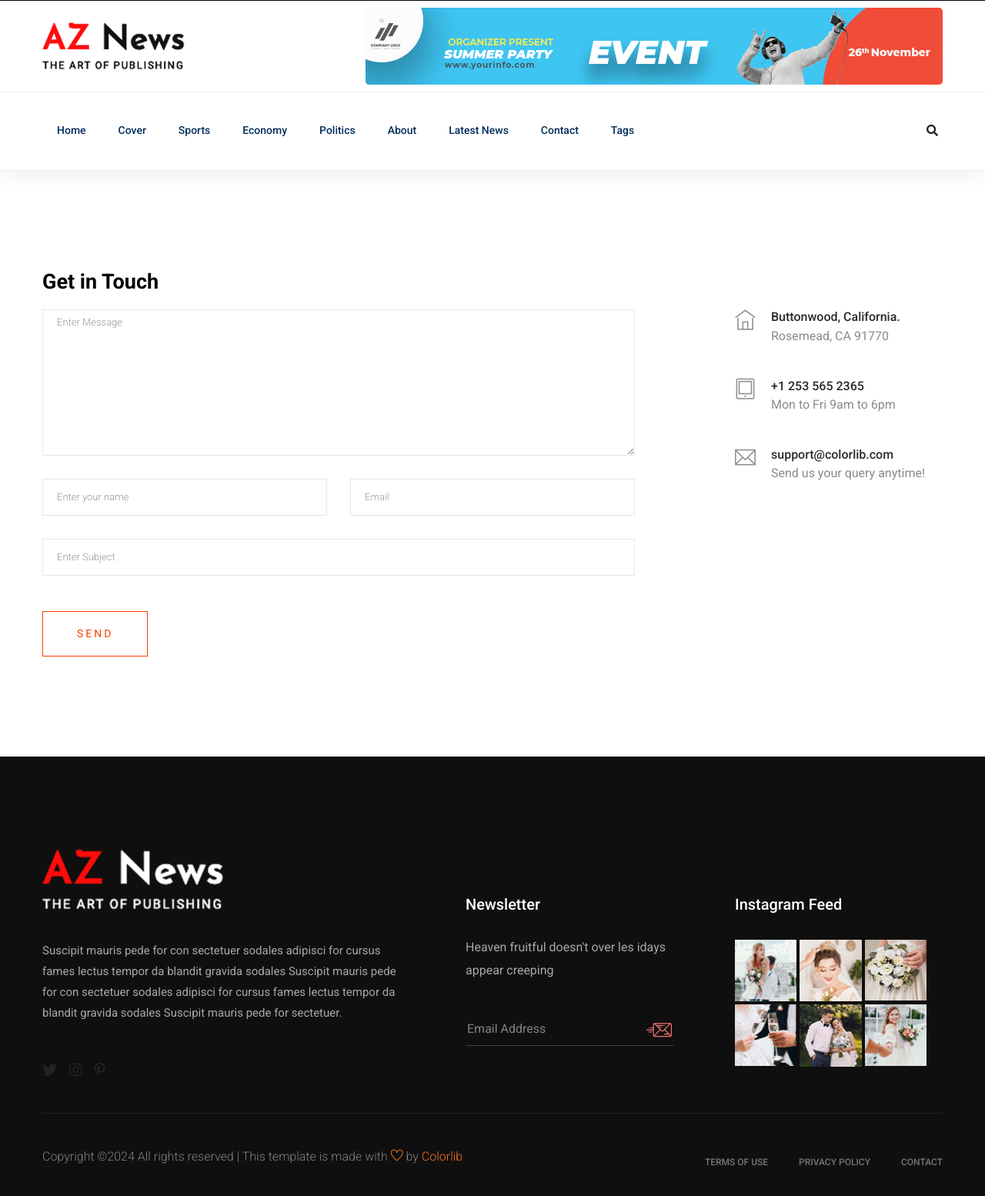
After one commit to rms-sth/newspaper-8am-2024-august, a Django app: page /contact/ in a window 1280 px wide. The commit adds this page. Shown: the part 315-1869 px from the top of the page at 77% size. Run offline with Django 5.2, Linux system fonts and the light colour scheme; data comes from the database, SQL or seed files in the repository; both versions use the stored data as it was after the commit; some libraries are stand-ins or nearby versions.

Commit message:
Add contact form

```diff
--- a/newspaper/admin.py
+++ b/newspaper/admin.py
@@ -1,9 +1,10 @@
 from django.contrib import admin
 
-from newspaper.models import Category, Post, Tag, UserProfile, Comment
+from newspaper.models import Category, Post, Tag, UserProfile, Comment, Contact
 
 admin.site.register(Post)
 admin.site.register(Category)
 admin.site.register(Tag)
 admin.site.register(UserProfile)
 admin.site.register(Comment)
+admin.site.register(Contact)
--- a/newspaper/models.py
+++ b/newspaper/models.py
@@ -65,6 +65,16 @@ class Comment(TimeStampModel):
         return f"{self.email} | {self.comment[:70]}"
 
 
+class Contact(TimeStampModel):
+    message = models.TextField()
+    name = models.CharField(max_length=100)
+    email = models.EmailField()
+    subject = models.CharField(max_length=200)
+
+    def __str__(self):
+        return self.name
+
+
 ## 1 - 1 Relationship
 
 # 1 user can have 1 profile => 1
--- a/newspaper/urls.py
+++ b/newspaper/urls.py
@@ -23,4 +23,9 @@ urlpatterns = [
         views.CommentView.as_view(),
         name="post-comment",
     ),
+    path(
+        "contact/",
+        views.ContactView.as_view(),
+        name="contact",
+    ),
 ]
--- a/newspaper/views.py
+++ b/newspaper/views.py
@@ -2,11 +2,13 @@ from django.shortcuts import redirect, render
 from django.views import View
 from django.views.generic import ListView, DetailView
 
-from newspaper.forms import CommentForm
-from newspaper.models import Category, Post, Tag
+from newspaper.forms import CommentForm, ContactForm
+from newspaper.models import Post
+from django.contrib import messages
 
 from datetime import timedelta
 from django.utils import timezone
+
 
 class HomeView(ListView):
     model = Post
@@ -96,3 +98,29 @@ class CommentView(View):
             "aznews/detail/detail.html",
             {"post": post, "form": form},
         )
+
+
+class ContactView(View):
+    template_name = "aznews/contact.html"
+
+    def get(self, request):
+        return render(request, self.template_name)
+
+    def post(self, request):
+        form = ContactForm(request.POST)
+        if form.is_valid():
+            form.save()
+            messages.success(
+                request, "Successfully submitted your query. We will contact you soon."
+            )
+            return redirect("contact")
+        else:
+            messages.error(
+                request,
+                "Cannot submit your query. Please make sure all fields are valid.",
+            )
+            return render(
+                request,
+                self.template_name,
+                {"form": form},
+            )
--- /dev/null
+++ b/templates/aznews/contact.html
@@ -0,0 +1,122 @@
+{% extends "aznews/base.html" %}
+
+{% block content %}
+  <section class="contact-section">
+    <div class="container">
+
+      <div class="row">
+        <div class="col-12">
+
+
+          {% if messages %}
+            {% for message in messages %}
+              <div class="alert alert-{{ message.tags }} alert-dismissible fade show"
+                   role="alert">
+                {{ message }}
+
+                {% if form.errors and form.non_field_errors %}{{ form.non_field_errors }}{% endif %}
+
+                <button type="button" class="close" data-dismiss="alert" aria-label="Close">
+                  <span aria-hidden="true">&times;</span>
+                </button>
+              </div>
+            {% endfor %}
+          {% endif %}
+
+
+          <h2 class="contact-title">Get in Touch</h2>
+        </div>
+        <div class="col-lg-8">
+          <form class="form-contact contact_form"
+                action=""
+                method="post"
+                id="contactForm"
+                novalidate="novalidate">
+            {% csrf_token %}
+            <div class="row">
+              <div class="col-12">
+                <div class="form-group">
+                  <textarea class="form-control w-100"
+                            name="message"
+                            id="message"
+                            cols="30"
+                            rows="9"
+                            onfocus="this.placeholder = ''"
+                            onblur="this.placeholder = 'Enter Message'"
+                            placeholder="Enter Message"></textarea>
+                  {{ form.message.errors }}
+
+                </div>
+              </div>
+              <div class="col-sm-6">
+                <div class="form-group">
+                  <input class="form-control valid"
+                         name="name"
+                         id="name"
+                         type="text"
+                         onfocus="this.placeholder = ''"
+                         onblur="this.placeholder = 'Enter your name'"
+                         placeholder="Enter your name" />
+                  {{ form.name.errors }}
+
+                </div>
+              </div>
+              <div class="col-sm-6">
+                <div class="form-group">
+                  <input class="form-control valid"
+                         name="email"
+                         id="email"
+                         type="email"
+                         onfocus="this.placeholder = ''"
+                         onblur="this.placeholder = 'Enter email address'"
+                         placeholder="Email" />
+                  {{ form.email.errors }}
+
+                </div>
+              </div>
+              <div class="col-12">
+                <div class="form-group">
+                  <input class="form-control"
+                         name="subject"
+                         id="subject"
+                         type="text"
+                         onfocus="this.placeholder = ''"
+                         onblur="this.placeholder = 'Enter Subject'"
+                         placeholder="Enter Subject" />
+                  {{ form.subject.errors }}
+
+                </div>
+              </div>
+            </div>
+            <div class="form-group mt-3">
+              <button type="submit" class="button button-contactForm boxed-btn">Send</button>
+            </div>
+          </form>
+        </div>
+        <div class="col-lg-3 offset-lg-1">
+          <div class="media contact-info">
+            <span class="contact-info__icon"><i class="ti-home"></i></span>
+            <div class="media-body">
+              <h3>Buttonwood, California.</h3>
+              <p>Rosemead, CA 91770</p>
+            </div>
+          </div>
+          <div class="media contact-info">
+            <span class="contact-info__icon"><i class="ti-tablet"></i></span>
+            <div class="media-body">
+              <h3>+1 253 565 2365</h3>
+              <p>Mon to Fri 9am to 6pm</p>
+            </div>
+          </div>
+          <div class="media contact-info">
+            <span class="contact-info__icon"><i class="ti-email"></i></span>
+            <div class="media-body">
+              <h3>support@colorlib.com</h3>
+              <p>Send us your query anytime!</p>
+            </div>
+          </div>
+        </div>
+      </div>
+    </div>
+  </section>
+{% endblock %}
--- a/templates/aznews/header.html
+++ b/templates/aznews/header.html
@@ -85,7 +85,7 @@
                       <a href="{% url 'post-list' %}">Latest News</a>
                     </li>
                     <li>
-                      <a href="contact.html">Contact</a>
+                      <a href="{% url 'contact' %}">Contact</a>
                     </li>
                     <li>
                       <a href="#">Tags</a>
```
Also changed, not shown: NEWS/settings.py (+11 -0 lines), newspaper/forms.py (+7 -1 lines), static/aznews/js/contact.js (+56 -80 lines), db.sqlite3, newspaper/migrations/0004_contact.py (added).
